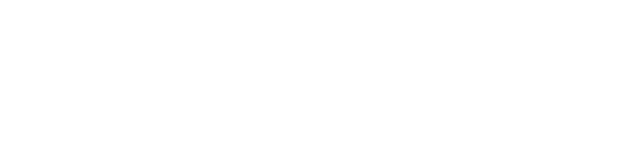
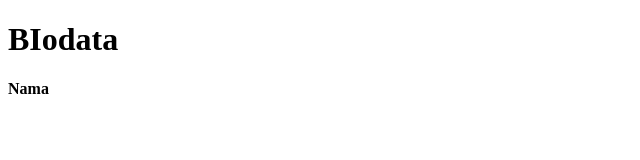
Before and after one commit to 19220950/latihan-git, a plain HTML site: page index.html in a window 1280 px wide. Shown: the whole page, without its empty margins (0-640 px from the left). Drawn offline with Linux system fonts and the light colour scheme.

Commit message:
menambahkan biodata dan nama

```diff
--- a/index.html
+++ b/index.html
@@ -6,6 +6,7 @@
     <title>Document</title>
 </head>
 <body>
-
+    <h1>BIodata</h1>
+    <h4>Nama</h4>
 </body>
 </html>
```
